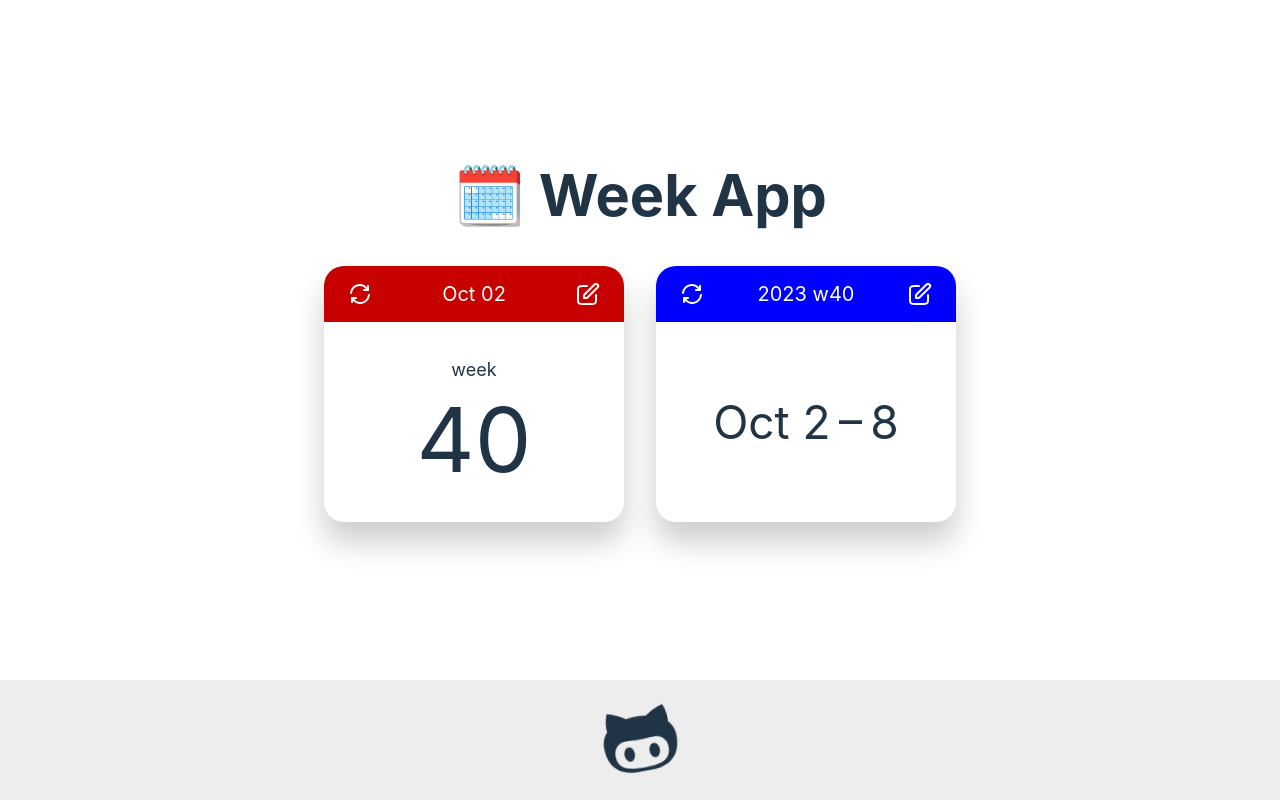
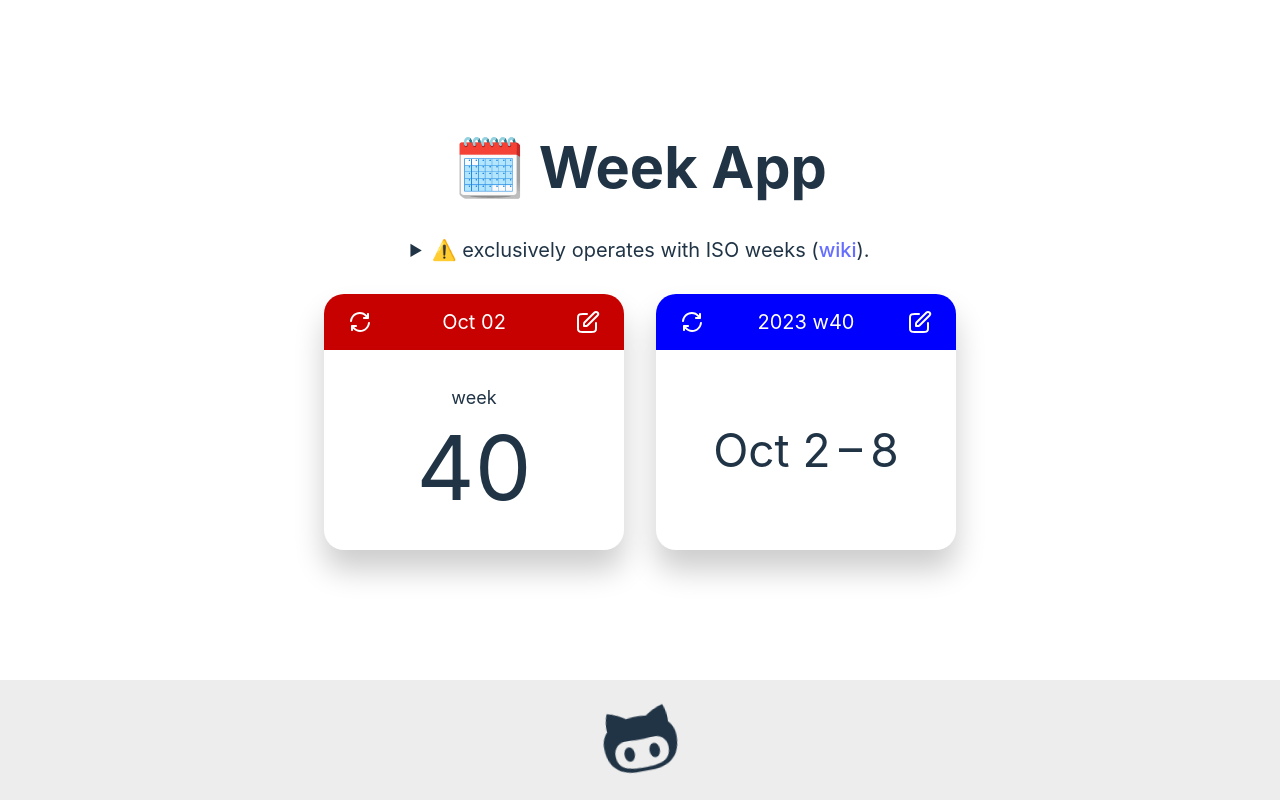
Before and after one commit to serjilyashenko/WeekApp, a React (Vite) app: page / in a window 1280 px wide. Built offline with nearby package versions, Linux system fonts and the light colour scheme.

Commit message:
feat: iso week warning

```diff
--- a/src/App.tsx
+++ b/src/App.tsx
@@ -11,6 +11,26 @@ export default function App(): JSX.Element {
       <div className={style.content_wrapper}>
         <header className={style.header}>
           <h1>🗓️ Week App</h1>
+          <div className={style.warning_wrapper}>
+            <details className={style.warning}>
+              <summary>
+                ⚠️ exclusively operates with ISO weeks (
+                <a
+                  href="https://en.wikipedia.org/wiki/ISO_week_date"
+                  target="_blank"
+                  rel="noreferrer"
+                >
+                  wiki
+                </a>
+                ).
+              </summary>
+              <p>
+                ISO weeks start from Monday. For example, in the year 2023, the
+                40th ISO week runs from Monday, October 2nd to Sunday, October
+                8th.
+              </p>
+            </details>
+          </div>
         </header>
         <main className={style.main_content}>
           <div className={style.main_content__item}>
--- a/src/app.module.css
+++ b/src/app.module.css
@@ -14,6 +14,18 @@
 
 .header {
   text-align: center;
+  margin-bottom: 32px;
+}
+
+.warning_wrapper {
+  display: flex;
+  justify-content: center;
+}
+.warning {
+  max-width: 600px;
+  text-align: center;
+  font-size: 20px;
+  text-wrap: balance; /* chrome and edge only (2023-10-05) */
 }
 
 .main_content {
```
Also changed, not shown: 1 other file (tests, documents, lock files or other folders).
